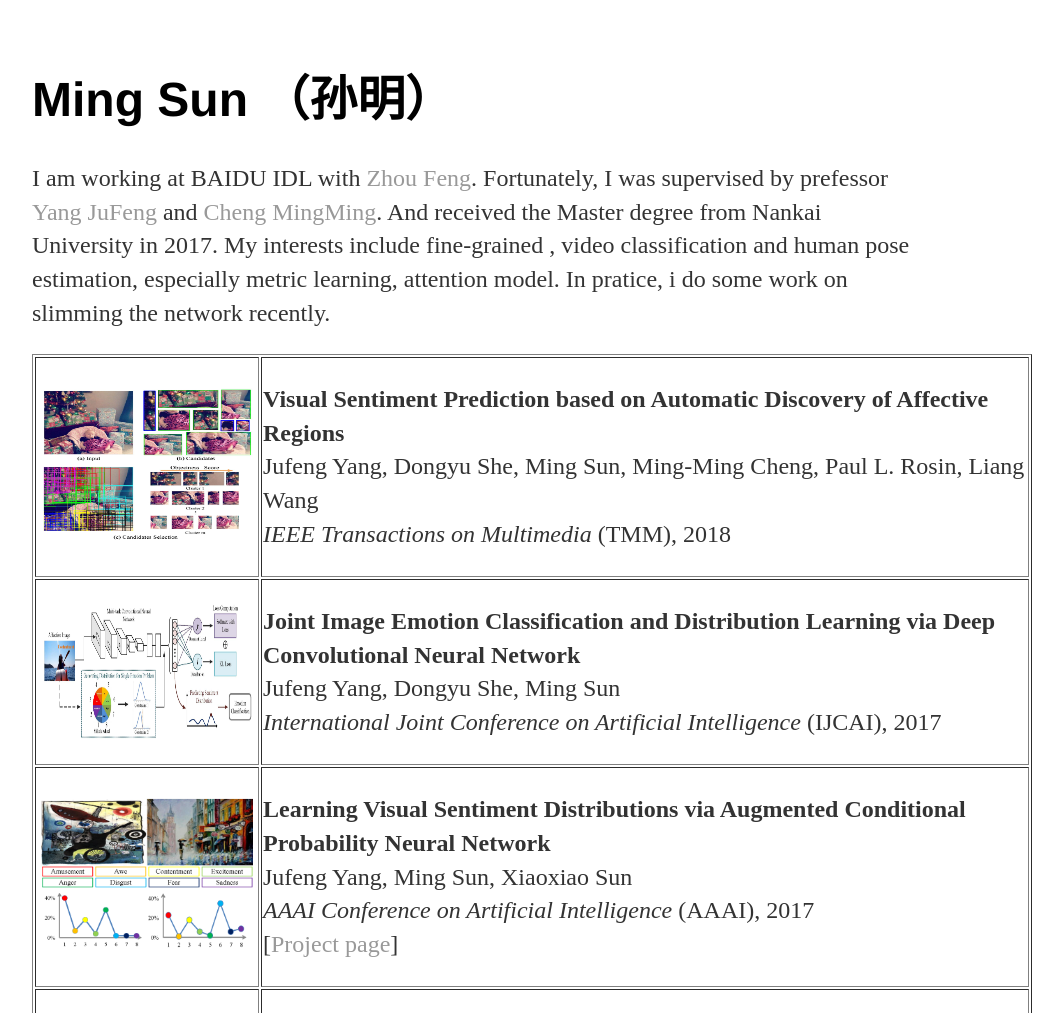
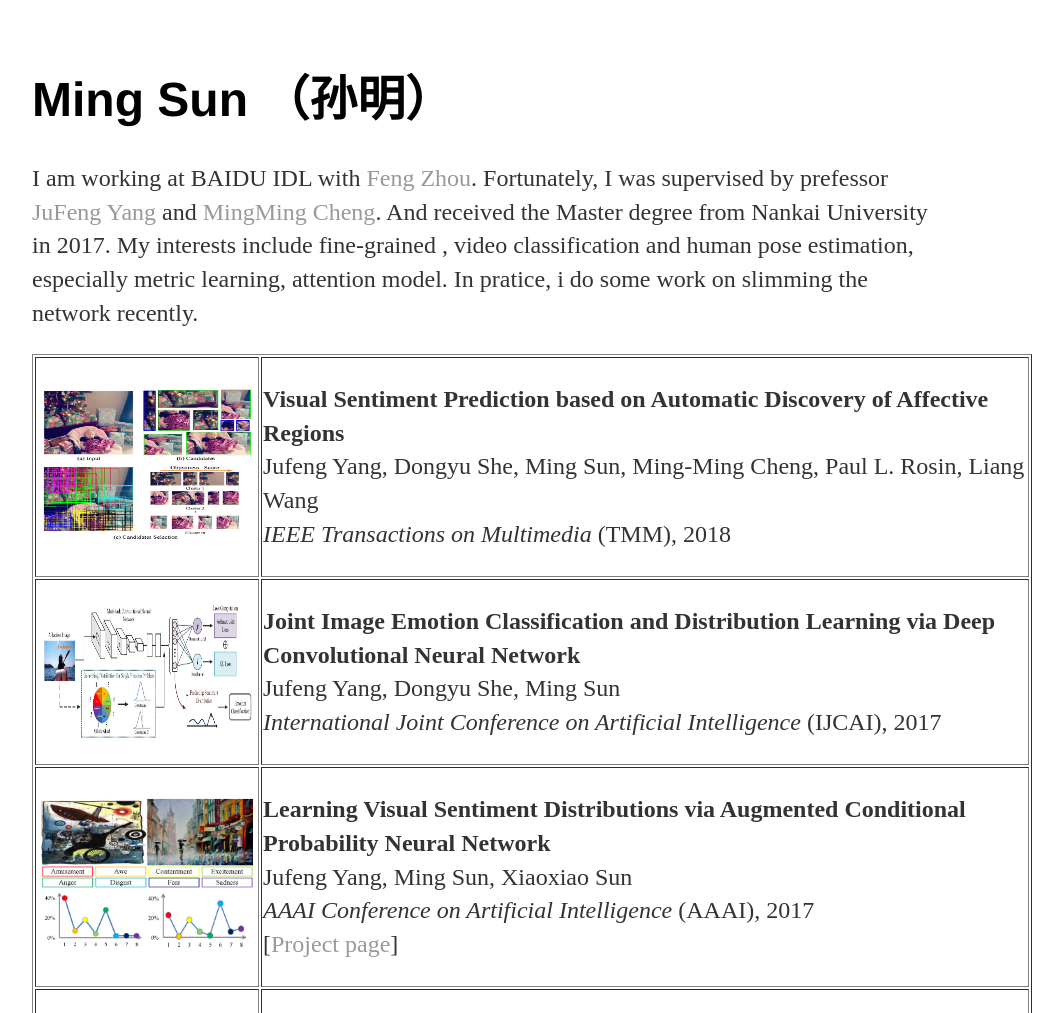
Before and after one commit to msunming/msunming.github.io, a Jekyll site: the page index.html, which Jekyll copies as it is, in a window 1280 px wide, cut to the strip 0-1013 px from the top of the page. Shown: the whole strip, without its empty margins (160-1223 px from the left). Built offline with Jekyll 4.4.1, drawn with Linux system fonts in a browser that asks for light colours.

```diff
--- a/index.html
+++ b/index.html
@@ -8,8 +8,8 @@
 		<body>
 		<div id="content">
 		<h1>Ming Sun （孙明）</h1>
-		<p> I am working at BAIDU IDL with <a href="http://f-zhou.com/">Zhou Feng</a>.
-			Fortunately, I was supervised by prefessor <a href="http://cv.nankai.edu.cn/">Yang JuFeng</a> and <a href="http://mmcheng.net/zh/cmm/">Cheng MingMing</a>.
+		<p> I am working at BAIDU IDL with <a href="http://f-zhou.com/">Feng Zhou</a>.
+			Fortunately, I was supervised by prefessor <a href="http://cv.nankai.edu.cn/">JuFeng Yang</a> and <a href="http://mmcheng.net/zh/cmm/">MingMing Cheng</a>.
 			And received the Master degree from Nankai University in 2017.
 			My interests include fine-grained , video classification and human pose estimation, especially metric learning, attention model.
 			In pratice, i do some work on slimming the network recently.
```
